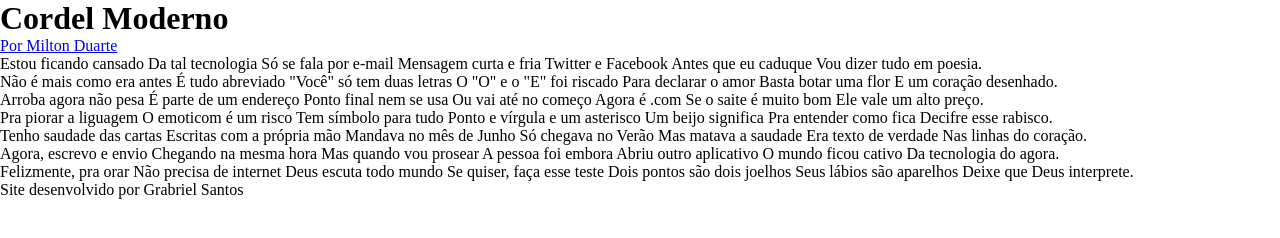
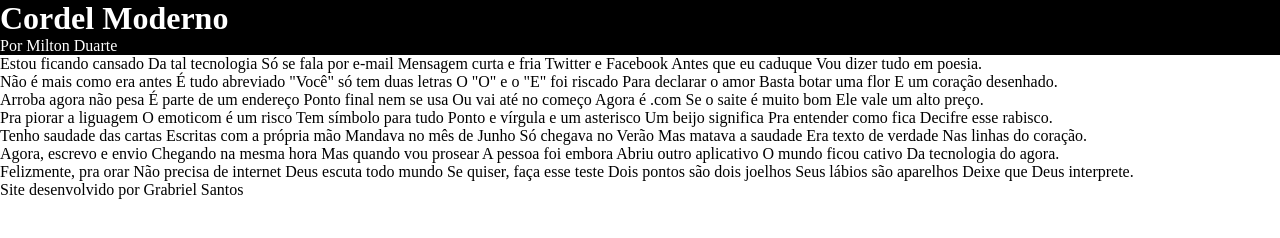
Before and after one commit to gabrielcvhtml/html-css, a plain HTML site: page desafios/des-cordel/index.html in a window 1280 px wide. Drawn offline with Linux system fonts and the light colour scheme.

Commit message:
iniciando sozinho

```diff
--- a/desafios/des-cordel/estilo/style.css
+++ b/desafios/des-cordel/estilo/style.css
@@ -10,9 +10,23 @@
     src: url(/desafios/des-cordel/fontes/Sriracha-Regular.ttf) format(truetype);
 }
 
-/*CABEÇA*/
-
 *{
     margin: 0px;
     padding: 0px;
 }
+
+/*CABEÇA*/
+
+header{
+    background-color: black;
+    font-family: 'passion' Arial, Helvetica, sans-serif;
+}
+
+header > h1{
+    color: white;
+}
+
+nav > a{
+    color: white;
+    text-decoration: none;
+}
```
